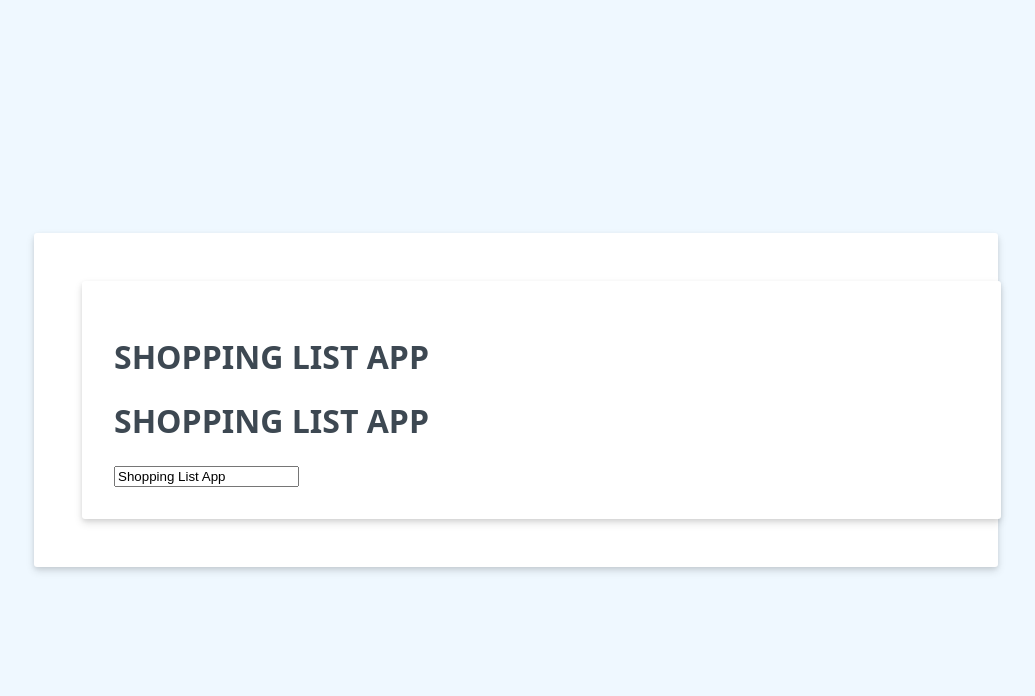
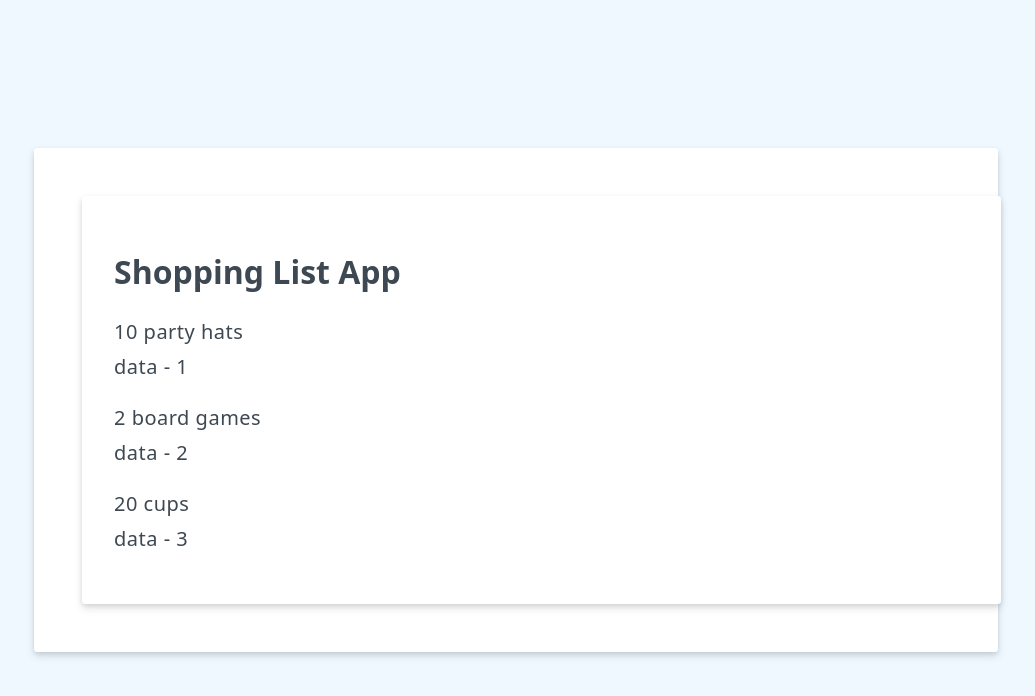
Before and after one commit to Audyari/Vue.js-Fundamentals, a Vue app in the folder 3. Vue.js 3 Fundamentals with the Composition API/1. Getting Started with Vue.js and the Composition API/my-vue-app/: page / in a window 1280 px wide. Shown: the top 696 px of the page, without its empty margins (124-1159 px from the left). Built offline with nearby package versions, Linux system fonts and the light colour scheme.

Commit message:
3. List Rendering in Vue

```diff
--- a/3. Vue.js 3 Fundamentals with the Composition API/1. Getting Started with Vue.js and the Composition API/my-vue-app/src/App.vue
+++ b/3. Vue.js 3 Fundamentals with the Composition API/1. Getting Started with Vue.js and the Composition API/my-vue-app/src/App.vue
@@ -5,6 +5,6 @@
 </template>
 
 <script setup>
-import HelloWord1 from './components/HelloWord1.vue'
+import HelloWord1 from './components/HelloWord2.vue'
 import './assets/styles.css';
 </script>
--- /dev/null
+++ b/3. Vue.js 3 Fundamentals with the Composition API/1. Getting Started with Vue.js and the Composition API/my-vue-app/src/components/HelloWord2.vue
@@ -0,0 +1,26 @@
+<script setup>
+import { ref } from 'vue'
+
+const header = ref('Shopping List App')
+const items = ref({
+  'data - 1':{id: 1, label: "10 party hats"},
+  'data - 2':{id: 2, label:"2 board games"},
+  'data - 3':{id: 3, label: "20 cups"}
+
+}
+  )
+</script>
+
+<template>
+  <h1>{{ header }}</h1>
+  <ul v-for="({id, label}, index) in items" :key="id">
+    <li >
+      {{label}}
+
+    </li>
+    <li >
+      {{index}}
+
+    </li>
+  </ul>
+</template>
```
Also changed, not shown: 3. Vue.js 3 Fundamentals with the Composition API/1. Getting Started with Vue.js and the Composition API/my-vue-app/src/assets/styles.css (indentation only), 1 other file (tests, documents, lock files or other folders).
